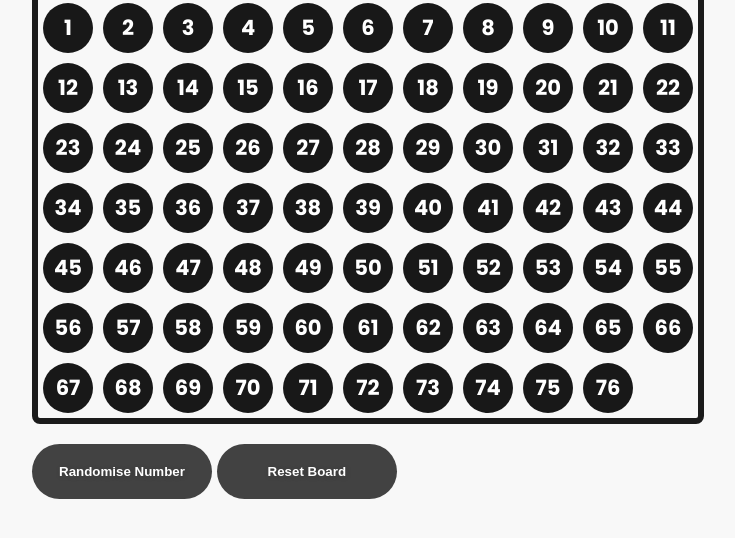
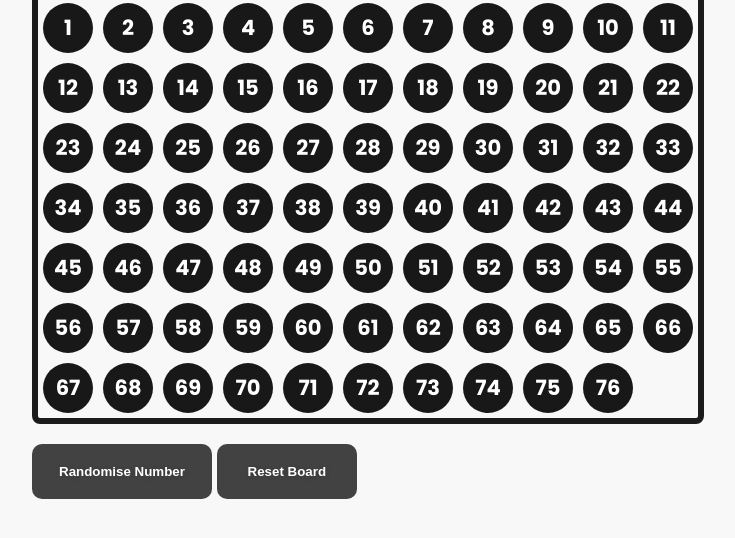
Before and after one commit to arzhk/Bingo, a plain HTML site: page index.html in a window 1280 px wide. Shown: the part 188-726 px from the top of the page, without its empty margins (278-1013 px from the left). Drawn offline with Linux system fonts and the light colour scheme.

Commit message:
Update style.css
Updated styling

```diff
--- a/style.css
+++ b/style.css
@@ -81,7 +81,7 @@ h3 {
   border: none;
   background-color: #424242;
   padding: 20px;
-  border-radius: 40px;
+  border-radius: 10px;
   font-weight: bold;
   cursor: pointer;
   transition: all 0.25s ease;
@@ -94,20 +94,20 @@ h3 {
 }
 
 #clearButton {
-  width: 180px;
+  width: 140px;
   color: #fff;
   text-shadow: #1b1b1b34 1px 1px 5px;
   border: none;
   background-color: #424242;
   padding: 20px;
-  border-radius: 40px;
+  border-radius: 10px;
   font-weight: bold;
   cursor: pointer;
   transition: all 0.25s ease;
 }
 
 #clearButton:hover {
-  width: 190px;
+  width: 150px;
   transition: all 0.25s ease;
   background-color: #252525;
 }
```
